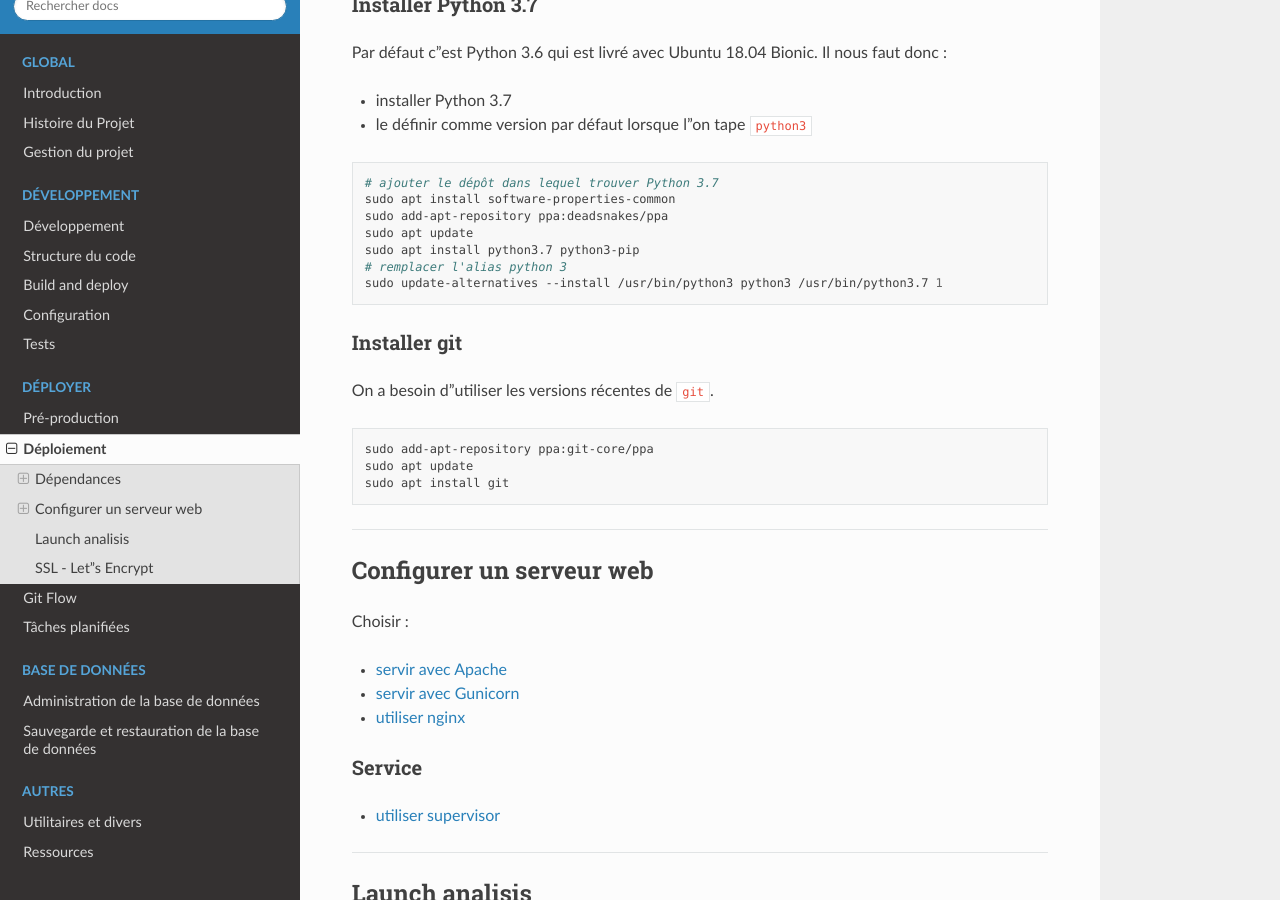
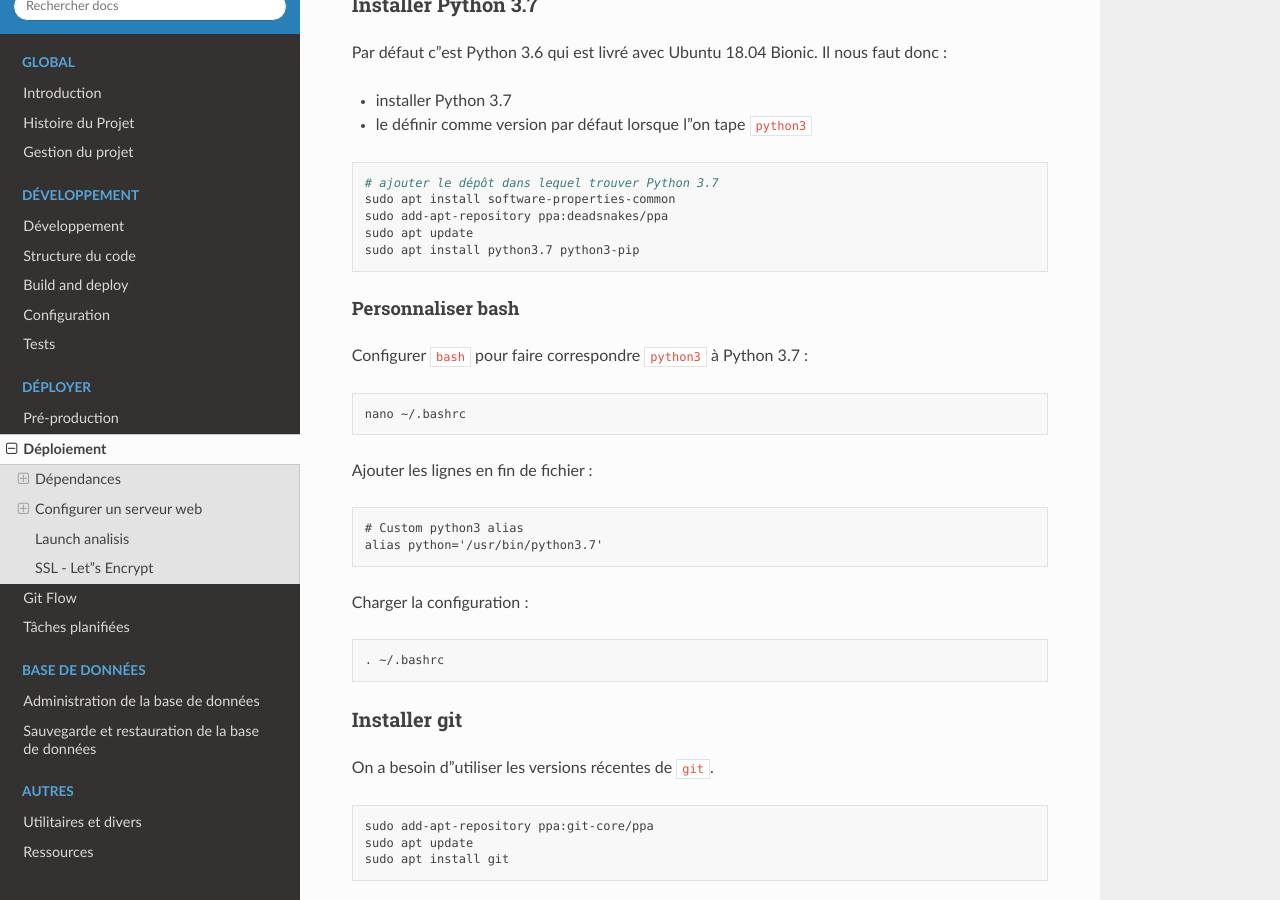
Before and after one commit to Guts/elgeopaso, a Sphinx documentation site: the page built from docs/deployment/production.md, in a window 1280 px wide and 900 px high, scrolled down 388 px. Built offline with Sphinx 7.4.7 and the Read the Docs theme 2.0.0, drawn with Linux system fonts in a browser that asks for light colours; pages that are not in the unit, such as notebooks, are missing from menus.

Commit message:
Add python3 alias switch

````diff
--- a/docs/deployment/production.md
+++ b/docs/deployment/production.md
@@ -23,8 +23,27 @@ sudo apt install software-properties-common
 sudo add-apt-repository ppa:deadsnakes/ppa
 sudo apt update
 sudo apt install python3.7 python3-pip
-# remplacer l'alias python 3
-sudo update-alternatives --install /usr/bin/python3 python3 /usr/bin/python3.7 1
+```
+
+#### Personnaliser bash
+
+Configurer `bash` pour faire correspondre `python3` à Python 3.7 :
+
+```bash
+nano ~/.bashrc
+```
+
+Ajouter les lignes en fin de fichier :
+
+```rc
+# Custom python3 alias
+alias python='/usr/bin/python3.7'
+```
+
+Charger la configuration :
+
+```bash
+. ~/.bashrc
 ```
 
 ### Installer git
````
